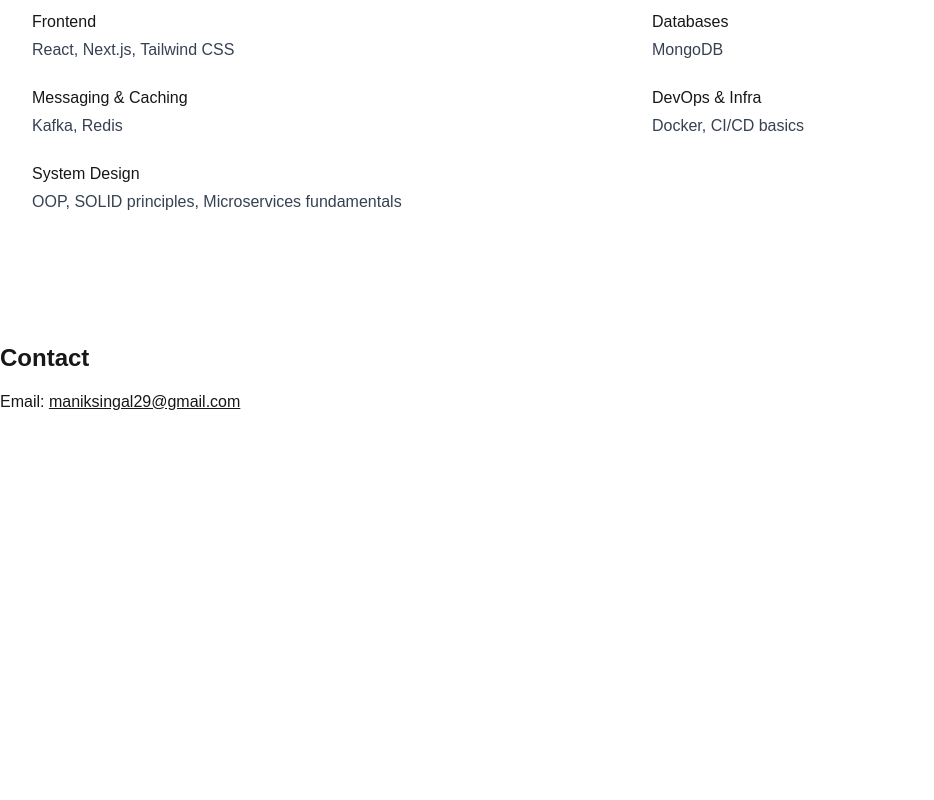
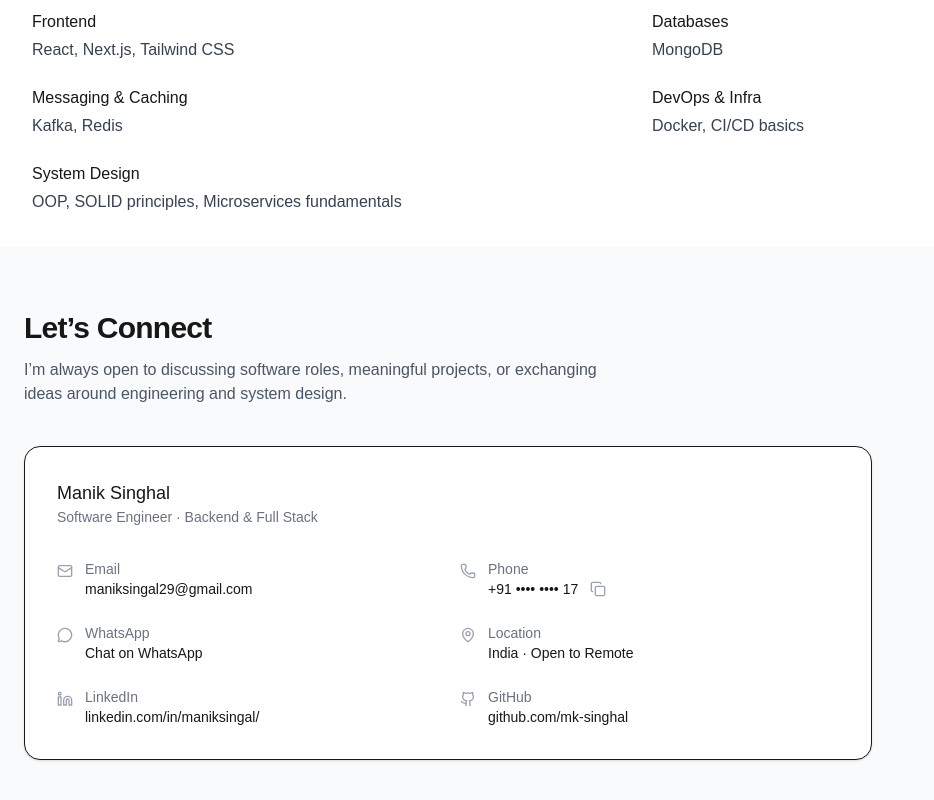
Before and after one commit to mk-singhal/manik-portfolio, a Next.js app: page / in a window 1280 px wide. Shown: the part 3294-4094 px from the top of the page, without its empty margins (0-934 px from the left). Before the commit the page ends 3804 px from the top, so only its background shows below. Built offline with nearby package versions, Linux system fonts and the light colour scheme.

Commit message:
feat: add conatct section

```diff
--- a/src/components/Contact.tsx
+++ b/src/components/Contact.tsx
@@ -1,14 +1,139 @@
+"use client";
+
+import {
+  Mail,
+  Phone,
+  MapPin,
+  Linkedin,
+  Github,
+  Copy,
+  MessageCircle,
+} from "lucide-react";
+
 export default function Contact() {
+  const phoneNumber = "+919467268617"; // REAL number
+  const maskedPhone = "+91 •••• •••• 17";
+
+  const copyPhone = () => {
+    navigator.clipboard.writeText(phoneNumber);
+  };
+
   return (
-    <section id="contact" className="py-24">
-      <h2 className="text-2xl font-semibold">Contact</h2>
+    <section id="contact" className="pt-16 pb-20 bg-gray-50">
+      <div className="max-w-4xl px-6">
+        <h2 className="text-3xl font-semibold tracking-tight">Let’s Connect</h2>
 
-      <p className="mt-4">
-        Email:{" "}
-        <a href="mailto:maniksingal29@gmail.com" className="underline">
-          maniksingal29@gmail.com
-        </a>
-      </p>
+        <p className="mt-3 text-gray-600 max-w-xl">
+          I’m always open to discussing software roles, meaningful projects, or
+          exchanging ideas around engineering and system design.
+        </p>
+
+        <div className="mt-10 rounded-2xl border bg-white p-8 shadow-sm">
+          <div className="mb-8">
+            <p className="text-lg font-medium">Manik Singhal</p>
+            <p className="text-sm text-gray-500">
+              Software Engineer · Backend & Full Stack
+            </p>
+          </div>
+
+          <div className="grid grid-cols-1 sm:grid-cols-2 gap-6 text-sm">
+            {/* Email */}
+            <div className="flex gap-3">
+              <Mail className="w-4 h-4 text-gray-400 mt-1" />
+              <div>
+                <p className="text-gray-500">Email</p>
+                <a
+                  href="mailto:maniksingal29@gmail.com"
+                  className="font-medium hover:underline"
+                >
+                  maniksingal29@gmail.com
+                </a>
+              </div>
+            </div>
+
+            {/* Phone */}
+            <div className="flex gap-3">
+              <Phone className="w-4 h-4 text-gray-400 mt-1" />
+              <div>
+                <p className="text-gray-500">Phone</p>
+                <div className="flex items-center gap-3">
+                  <a
+                    href={`tel:${phoneNumber}`}
+                    className="font-medium hover:underline"
+                  >
+                    {maskedPhone}
+                  </a>
+                  <button
+                    type="button"
+                    onClick={copyPhone}
+                    title="Copy phone number"
+                    className="text-gray-400 hover:text-black transition"
+                  >
+                    <Copy className="w-4 h-4" />
+                  </button>
+                </div>
+              </div>
+            </div>
+
+            {/* WhatsApp */}
+            <div className="flex gap-3">
+              <MessageCircle className="w-4 h-4 text-gray-400 mt-1" />
+              <div>
+                <p className="text-gray-500">WhatsApp</p>
+                <a
+                  href={`https://wa.me/${phoneNumber.replace("+", "")}`}
+                  target="_blank"
+                  rel="noopener noreferrer"
+                  className="font-medium hover:underline"
+                >
+                  Chat on WhatsApp
+                </a>
+              </div>
+            </div>
+
+            {/* Location */}
+            <div className="flex gap-3">
+              <MapPin className="w-4 h-4 text-gray-400 mt-1" />
+              <div>
+                <p className="text-gray-500">Location</p>
+                <p className="font-medium">India · Open to Remote</p>
+              </div>
+            </div>
+
+            {/* LinkedIn */}
+            <div className="flex gap-3">
+              <Linkedin className="w-4 h-4 text-gray-400 mt-1" />
+              <div>
+                <p className="text-gray-500">LinkedIn</p>
+                <a
+                  href="https://www.linkedin.com/in/maniksingal/"
+                  target="_blank"
+                  rel="noopener noreferrer"
+                  className="font-medium hover:underline"
+                >
+                  linkedin.com/in/maniksingal/
+                </a>
+              </div>
+            </div>
+
+            {/* GitHub */}
+            <div className="flex gap-3">
+              <Github className="w-4 h-4 text-gray-400 mt-1" />
+              <div>
+                <p className="text-gray-500">GitHub</p>
+                <a
+                  href="https://github.com/mk-singhal"
+                  target="_blank"
+                  rel="noopener noreferrer"
+                  className="font-medium hover:underline"
+                >
+                  github.com/mk-singhal
+                </a>
+              </div>
+            </div>
+          </div>
+        </div>
+      </div>
     </section>
   );
 }
```
